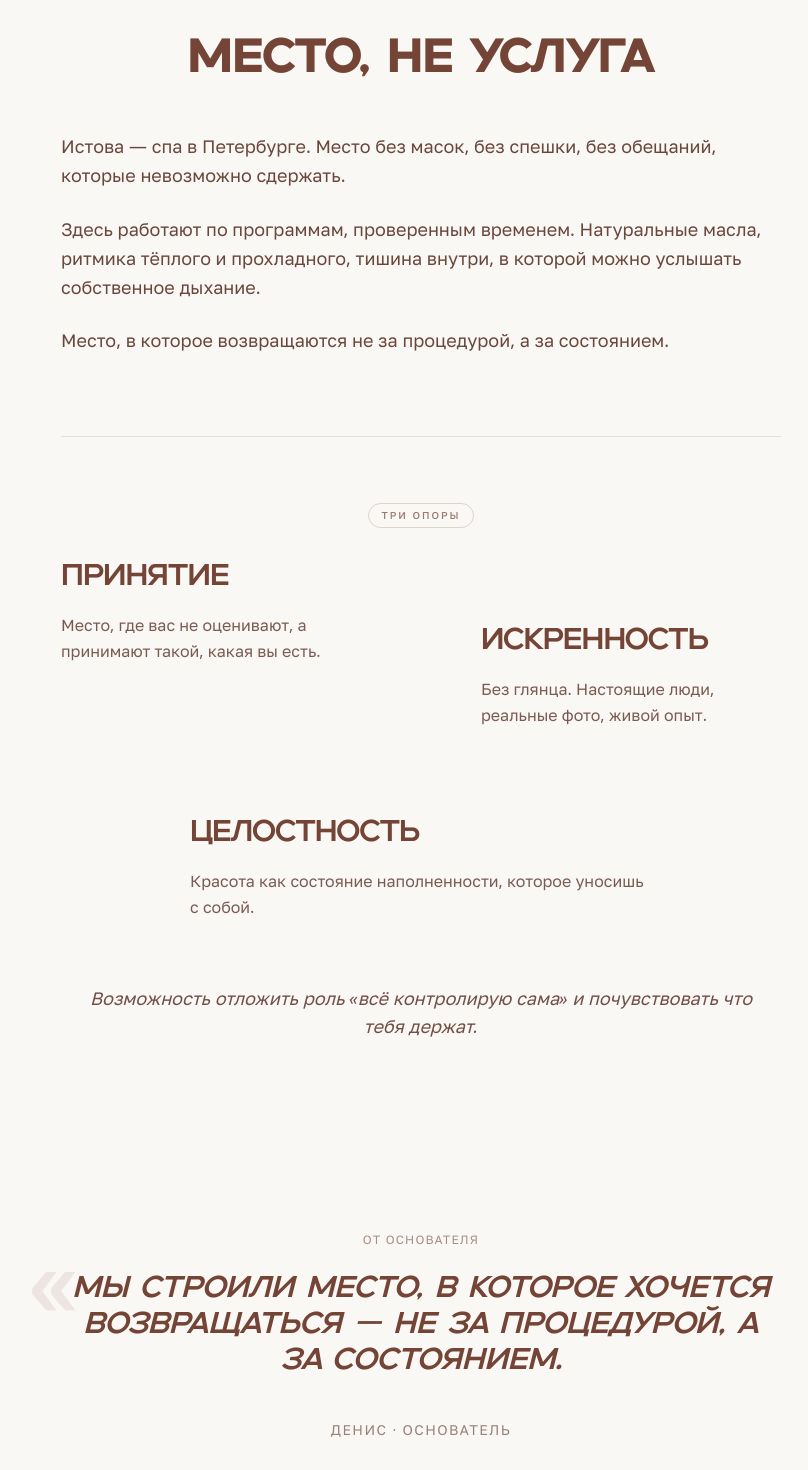
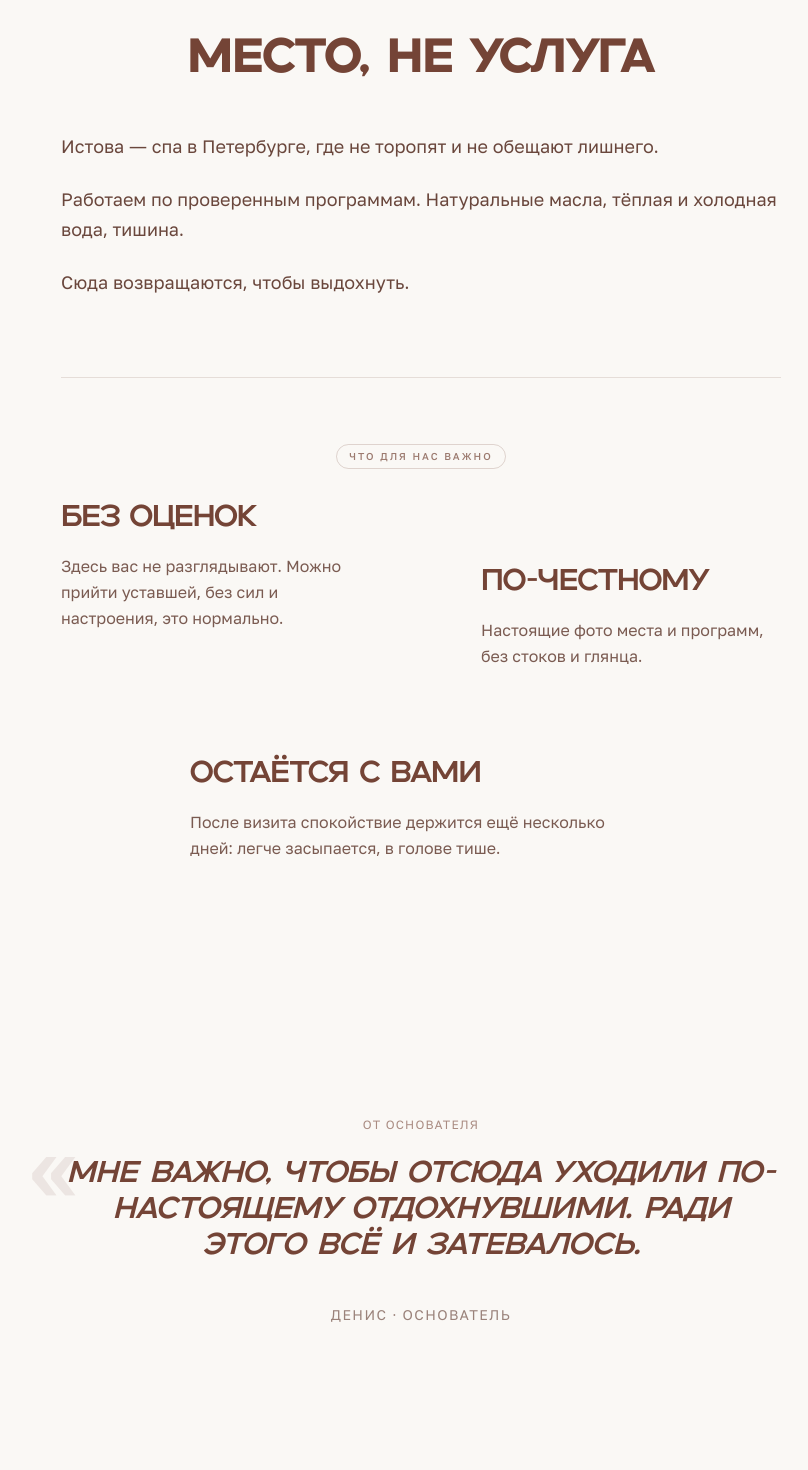
Before and after one commit to Denis02861/istova-site, a Next.js app: page / in a window 1280 px wide. Shown: the part 860-2330 px from the top of the page, without its empty margins (219-1027 px from the left). Built offline with nearby package versions, Linux system fonts and the light colour scheme.

Commit message:
[agent] istova: копирайт — убрал ИИ-текст (основатель, концепция, услуги, FAQ, футер, массаж головы, опрос вместо квиза)

```diff
--- a/app/components/Concept.tsx
+++ b/app/components/Concept.tsx
@@ -32,32 +32,30 @@
           <h2 className="font-display text-4xl md:text-5xl text-brand mb-12 text-center tracking-tight">Место, не услуга</h2>
         </BlurFade>
         <div className="space-y-6 text-lg leading-relaxed text-brand-dark/90">
-          <BlurFade delay={0.25} yOffset={16}><p>Истова — спа в Петербурге. Место без масок, без спешки, без обещаний, которые невозможно сдержать.</p></BlurFade>
-          <BlurFade delay={0.35} yOffset={16}><p>Здесь работают по программам, проверенным временем. Натуральные масла, ритмика тёплого и прохладного, тишина внутри, в которой можно услышать собственное дыхание.</p></BlurFade>
-          <BlurFade delay={0.45} yOffset={16}><p>Место, в которое возвращаются не за процедурой, а за состоянием.</p></BlurFade>
+          <BlurFade delay={0.25} yOffset={16}><p>Истова — спа в Петербурге, где не торопят и не обещают лишнего.</p></BlurFade>
+          <BlurFade delay={0.35} yOffset={16}><p>Работаем по проверенным программам. Натуральные масла, тёплая и холодная вода, тишина.</p></BlurFade>
+          <BlurFade delay={0.45} yOffset={16}><p>Сюда возвращаются, чтобы выдохнуть.</p></BlurFade>
         </div>
 
         <div className="mt-20 pt-16 border-t border-brand/15">
           <div className="text-center mb-8">
-            <span className="inline-block px-3 py-1 rounded-full border border-brand/20 text-[10px] uppercase tracking-[0.2em] text-brand/70 font-medium">Три опоры</span>
+            <span className="inline-block px-3 py-1 rounded-full border border-brand/20 text-[10px] uppercase tracking-[0.2em] text-brand/70 font-medium">Что для нас важно</span>
           </div>
           <Reveal stagger={220} className="grid md:grid-cols-6 gap-10 md:gap-14 mb-16">
             <div className="md:col-span-3 md:pr-8">
-              <h3 className="font-display text-2xl md:text-3xl text-brand mb-4 tracking-tight">Принятие</h3>
-              <p className="text-base text-brand-dark/80 leading-relaxed">Место, где вас не оценивают, а принимают такой, какая вы есть.</p>
+              <h3 className="font-display text-2xl md:text-3xl text-brand mb-4 tracking-tight">Без оценок</h3>
+              <p className="text-base text-brand-dark/80 leading-relaxed">Здесь вас не разглядывают. Можно прийти уставшей, без сил и настроения, это нормально.</p>
             </div>
             <div className="md:col-span-3 md:pl-8 md:mt-16">
-              <h3 className="font-display text-2xl md:text-3xl text-brand mb-4 tracking-tight">Искренность</h3>
-              <p className="text-base text-brand-dark/80 leading-relaxed">Без глянца. Настоящие люди, реальные фото, живой опыт.</p>
+              <h3 className="font-display text-2xl md:text-3xl text-brand mb-4 tracking-tight">По-честному</h3>
+              <p className="text-base text-brand-dark/80 leading-relaxed">Настоящие фото места и программ, без стоков и глянца.</p>
             </div>
             <div className="md:col-span-4 md:col-start-2 md:mt-8">
-              <h3 className="font-display text-2xl md:text-3xl text-brand mb-4 tracking-tight">Целостность</h3>
-              <p className="text-base text-brand-dark/80 leading-relaxed">Красота как состояние наполненности, которое уносишь с собой.</p>
+              <h3 className="font-display text-2xl md:text-3xl text-brand mb-4 tracking-tight">Остаётся с вами</h3>
+              <p className="text-base text-brand-dark/80 leading-relaxed">После визита спокойствие держится ещё несколько дней: легче засыпается, в голове тише.</p>
             </div>
           </Reveal>
-          <p className="text-base md:text-lg text-brand-dark/85 leading-relaxed text-center italic max-w-2xl mx-auto">
-            Возможность отложить роль «всё контролирую сама» и почувствовать что тебя держат.
-          </p>
+
         </div>
       </div>
     </section>
--- a/app/components/FAQ.tsx
+++ b/app/components/FAQ.tsx
@@ -5,13 +5,13 @@
 const items = [
   { q: "Где сделать спа для головы в Санкт-Петербурге?", a: "Истова — пространство спа для головы (head spa) в СПб, на Васильевском острове: ул. Беринга, 23 к. 2, 10 минут пешком от м. Приморская. 8 авторских ритуалов со спа для головы, аква-медитацией «золотой дугой», уходом за волосами Davines и массажем. Записаться можно онлайн или по телефону." },
   { q: "Что такое head spa?", a: "Head spa — восточная техника ухода за головой, лицом и шейно-воротниковой зоной. Сочетает массаж кожи головы, тёплую воду (аква-медитация), уход за волосами и глубокое расслабление. Пришла из японских и корейских спа-школ. В Истове длится от 70 до 150 минут в зависимости от программы." },
-  { q: "Чем head spa отличается от обычного массажа головы?", a: "Массаж головы — 20-30 минут, работа руками. Head spa — полноценный ритуал: аромавыбор, работа с кожей головы, тёплая вода из «золотой дуги», SPA-уход для волос (Davines), проработка лица и шеи, отдых с чаем. Это не процедура, а состояние." },
+  { q: "Чем head spa отличается от обычного массажа головы?", a: "Массаж головы — 20-30 минут, работа руками. Head spa — полноценный ритуал: аромавыбор, работа с кожей головы, тёплая вода из «золотой дуги», SPA-уход для волос (Davines), проработка лица и шеи, отдых с чаем. Это про отдых, а не про быстрый результат." },
   { q: "Что такое спа-ритуал?", a: "Это не «процедура» в привычном смысле. Это последовательность действий: подготовка пространства, аромавыбор, чай, основная работа с телом или головой, отдых. От 70 до 150 минут." },
   { q: "Голова и волосы остаются мокрыми после?", a: "Нет. После аква-медитации мастер сушит и делает лёгкую укладку. В программах ЗАРЯ | ВОЛОСЫ и СУМЕРКИ | ВОЛОСЫ можно выбрать: самостоятельная сушка или со спа-мастером." },
   { q: "Больно ли во время массажа головы?", a: "Нет. Все техники в Истове мягкие. Мы работаем с расслаблением, а не с силовой проработкой. Если давление некомфортно — говорите мастеру, он сразу поменяет технику." },
   { q: "Можно ли перед важной встречей?", a: "Да, если выбрать более лёгкую программу — ЯВЬ (70 мин) или ЗАРЯ (утренние ритуалы). После вечерних программ (СУМЕРКИ) хочется тишины, планировать активность после них не стоит." },
   { q: "Есть ли аллергия на масла — что делать?", a: "Все масла у нас натуральные, состав известен. Перед программой мастер уточнит непереносимости и подберёт альтернативу или уберёт компонент. Если вы знаете свои реакции — предупредите заранее при записи." },
-  { q: "Чем вы отличаетесь от обычного салона красоты?", a: "Фокус на состоянии, а не результате. Программы построены вокруг ощущений, а не «исправления». Здесь не торопят. Время — часть ритуала." },
+  { q: "Чем вы отличаетесь от обычного салона красоты?", a: "Мы про отдых, а не про исправление внешности. Здесь не торопят: программа идёт от 70 до 150 минут." },
   { q: "Можно ли беременным?", a: "У нас есть специальная программа РОДНИК со 2-го триместра и через 6 недель после родов. Другие программы обсуждаем с администратором индивидуально. Перед записью уточните срок и особенности." },
   { q: "Как часто можно посещать?", a: "Зависит от программы. Лёгкие (ЯВЬ) — еженедельно. Глубокие (КЕДР, ЛАДА) — раз в 2-4 недели. Регулярность важнее частоты. Оптимально — 1-2 раза в месяц." },
   { q: "Нужно ли что-то с собой?", a: "Всё необходимое у нас: полотенца, халат, тапочки, душ. Снять украшения и контактные линзы — на месте всё расскажет администратор. Косметика для восстановления после ритуала — по желанию." },
--- a/app/components/Footer.tsx
+++ b/app/components/Footer.tsx
@@ -9,7 +9,7 @@
           <div>
             <div className="font-display text-2xl text-sand mb-2 tracking-wider">ИСТОВА</div>
             <p className="text-sm italic text-sand/60 mb-3">
-              Пространство истинного ухода
+              Head spa и уход на Васильевском
             </p>
             <p className="text-sm text-sand/70">
               Санкт-Петербург, Васильевский остров
--- a/app/components/Founder.tsx
+++ b/app/components/Founder.tsx
@@ -11,7 +11,7 @@
             «
           </span>
           <p className="font-display italic text-2xl md:text-3xl text-brand leading-snug relative z-10">
-            Мы строили место, в которое хочется возвращаться — не за процедурой, а за состоянием.
+            Мне важно, чтобы отсюда уходили по-настоящему отдохнувшими. Ради этого всё и затевалось.
           </p>
         </blockquote>
         <div className="mt-10 text-sm uppercase tracking-widest text-brand-dark/60">
--- a/app/components/HeadSpa.tsx
+++ b/app/components/HeadSpa.tsx
@@ -13,7 +13,7 @@
     src: "/gallery/head-spa/wooden.jpg",
     title: "Массаж головы",
     tagline: "Точки, микроциркуляция, живые корни волос",
-    tags: ["деревянные скребки", "снимает мигрень", "оливковое дерево"],
+    tags: ["деревянные скребки", "снимает мигрень"],
   },
   {
     src: "/gallery/head-spa/aurora.jpg",
--- a/app/components/Programs.tsx
+++ b/app/components/Programs.tsx
@@ -225,7 +225,7 @@
           href="#quiz"
           className="text-xs uppercase tracking-widest text-brand/70 hover:text-brand border-b border-brand/30 hover:border-brand pb-1 transition-colors"
         >
-          Не знаете какую выбрать — пройдите квиз ↑
+          Не знаете какую выбрать — пройдите опрос ↑
         </a>
         <p className="text-[10px] text-brand-dark/70 leading-relaxed max-w-4xl mx-auto mt-6 px-2 text-center">
           {DISCLAIMER}
--- a/app/components/Services.tsx
+++ b/app/components/Services.tsx
@@ -6,11 +6,11 @@
 import Aurora from "./magicui/Aurora";
 
 const services = [
-  { src: "/services/01-nastroyka.jpg", title: "Настройка", desc: "Первые минуты — плавное переключение из внешней суеты в состояние ритуала." },
-  { src: "/services/02-spa-zone.jpg",  title: "Спа-зона",  desc: "Комплекс ритуалов для расслабления головы, тела и полной перезагрузки." },
+  { src: "/services/01-nastroyka.jpg", title: "Настройка", desc: "Первые минуты, чтобы сбавить темп и настроиться." },
+  { src: "/services/02-spa-zone.jpg",  title: "Спа-зона",  desc: "Ритуалы для головы и тела, чтобы как следует отдохнуть." },
   { src: "/services/03-sauna.jpg",     title: "Финская сауна", desc: "70-90°C — расслабление мышц и снятие напряжения. Дополняет уходы за телом." },
   { src: "/services/04-head-spa.jpg",  title: "Спа головы", desc: "Азиатская техника и аква-медитация с водной дугой. Авторские программы Истовы." },
-  { src: "/services/05-massage.jpg",   title: "Массаж",     desc: "Мастера владеют техниками расслабляющего массажа. Забота в каждом прикосновении." },
+  { src: "/services/05-massage.jpg",   title: "Массаж",     desc: "Мастера владеют техниками расслабляющего массажа. Работают мягко и без спешки." },
   { src: "/services/06-body.jpg",      title: "Для тела",   desc: "Деликатное скрабирование натуральными скрабами, тёплые обёртывания." },
 ];
 
```
